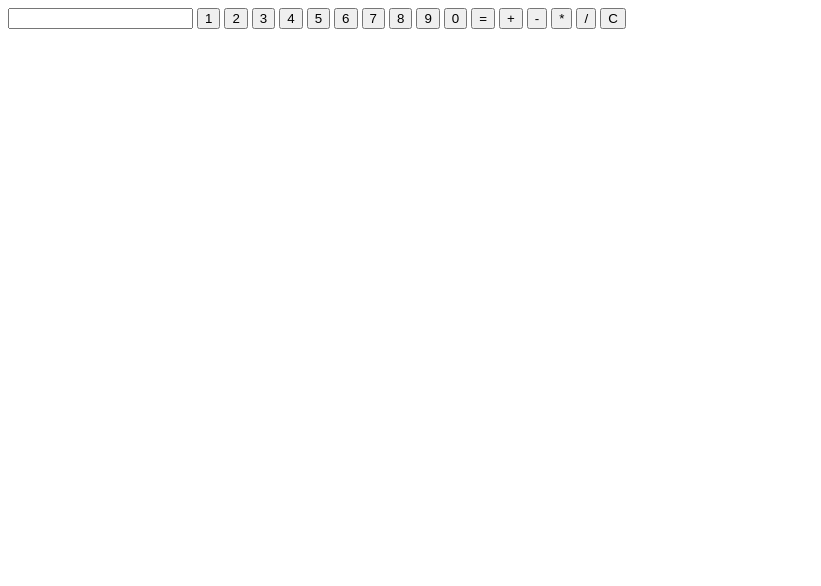
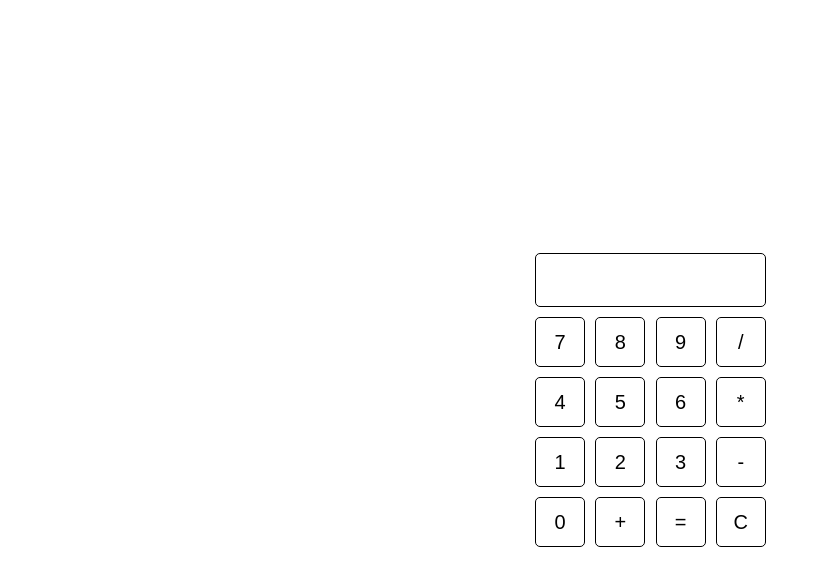
Before and after one commit to vizaav/calculator, a plain HTML site: page index.html in a window 1280 px wide. Shown: the whole page, without its empty margins (0-821 px from the left). Drawn offline with Linux system fonts and the light colour scheme.

Commit message:
feat: gave it a nice look

```diff
--- a/index.html
+++ b/index.html
@@ -9,22 +9,22 @@
   </head>
   <body>
     <div id="calculator">
-      <input style="grid-column: 1 / span 3" />
+      <input />
+      <button data-value="7">7</button>
+      <button data-value="8">8</button>
+      <button data-value="9">9</button>
+      <button data-op="div">/</button>
+      <button data-value="4">4</button>
+      <button data-value="5">5</button>
+      <button data-value="6">6</button>
+      <button data-op="mul">*</button>
       <button data-value="1">1</button>
       <button data-value="2">2</button>
       <button data-value="3">3</button>
-      <button data-value="4">4</button>
-      <button data-value="5">5</button>
-      <button data-value="6">6</button>
-      <button data-value="7">7</button>
-      <button data-value="8">8</button>
-      <button data-value="9">9</button>
+      <button data-op="sub">-</button>
       <button data-value="0">0</button>
+      <button data-op="add">+</button>
       <button data-op="eq">=</button>
-      <button data-op="add">+</button>
-      <button data-op="sub">-</button>
-      <button data-op="mul">*</button>
-      <button data-op="div">/</button>
       <button data-op="clear">C</button>
     </div>
   </body>
--- a/style.css
+++ b/style.css
@@ -1,3 +1,35 @@
-p {
-  color: red;
+#calculator {
+  display: grid;
+  width: 220px;
+  grid-template-columns: auto auto auto auto;
+  position: absolute;
+  top: 50%;
+  left: 50%;
+  transform: translate(-50%, -50%);
 }
+
+button {
+  width: 50px;
+  height: 50px;
+  font-size: 20px;
+  border-radius: 5px;
+  border: 1px solid #000;
+  background-color: #fff;
+  cursor: pointer;
+  margin: 5px;
+}
+
+input {
+  grid-column: 1 / span 4;
+  width: 225px;
+  height: 50px;
+  font-size: 20px;
+  border-radius: 5px;
+  border: 1px solid #000;
+  background-color: #fff;
+  cursor: pointer;
+  margin: 5px;
+  text-align: right;
+  font-weight: bold;
+  color: #000;
+}
```
Also changed, not shown: 1 other file.
